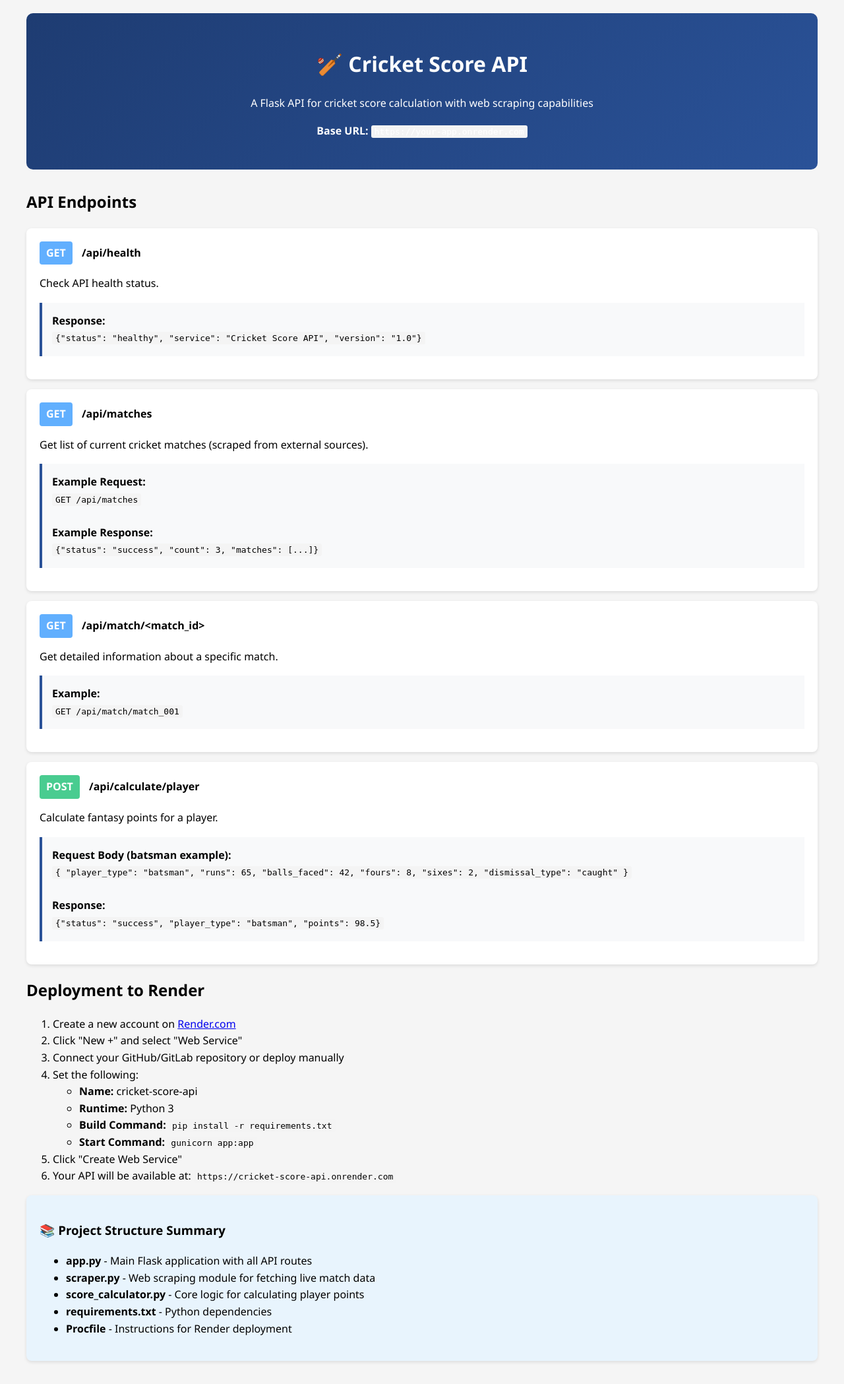
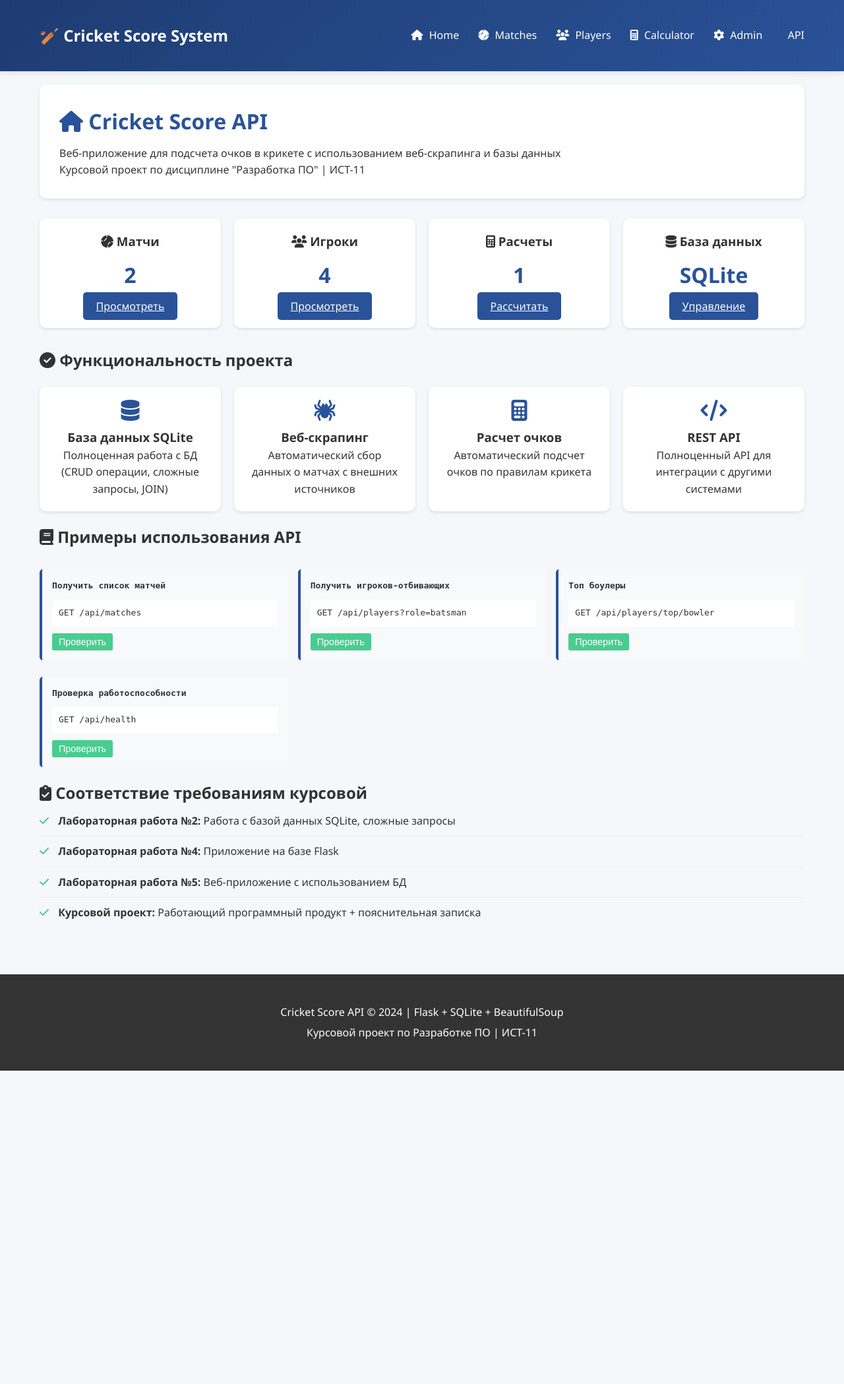
Before and after one commit to RATMIR312/kursach, a Flask app: template templates/index.html in a window 1280 px wide. Shown: the whole page at 66% size. After the commit the page ends 1623 px from the top, so only its background shows below. Run offline with Flask 3, Linux system fonts and the light colour scheme; the template is opened without the code that fills it: most values are stand-ins (such as "Sample title", 1, 10 or a date in 2020).

Commit message:
Update index.html

```diff
--- a/templates/index.html
+++ b/templates/index.html
@@ -1,152 +1,231 @@
-<!DOCTYPE html>
-<html lang="en">
-<head>
-    <meta charset="UTF-8">
-    <meta name="viewport" content="width=device-width, initial-scale=1.0">
-    <title>Cricket Score API - Documentation</title>
-    <style>
-        body {
-            font-family: 'Segoe UI', Tahoma, Geneva, Verdana, sans-serif;
-            line-height: 1.6;
-            max-width: 1200px;
-            margin: 0 auto;
-            padding: 20px;
-            background-color: #f5f5f5;
-        }
-        .header {
-            background: linear-gradient(135deg, #1e3c72, #2a5298);
-            color: white;
-            padding: 30px;
-            border-radius: 10px;
-            margin-bottom: 30px;
-            text-align: center;
-        }
-        .endpoint {
-            background: white;
-            padding: 20px;
-            margin: 15px 0;
-            border-radius: 8px;
-            box-shadow: 0 2px 5px rgba(0,0,0,0.1);
-        }
-        .method {
-            display: inline-block;
-            padding: 5px 10px;
-            border-radius: 4px;
-            font-weight: bold;
-            margin-right: 10px;
-        }
-        .get { background: #61affe; color: white; }
-        .post { background: #49cc90; color: white; }
-        code {
-            background: #f4f4f4;
-            padding: 2px 5px;
-            border-radius: 3px;
-            font-family: monospace;
-        }
-        .example {
-            background: #f8f9fa;
-            border-left: 4px solid #2a5298;
-            padding: 15px;
-            margin: 15px 0;
-        }
-    </style>
-</head>
-<body>
-    <div class="header">
-        <h1>🏏 Cricket Score API</h1>
-        <p>A Flask API for cricket score calculation with web scraping capabilities</p>
-        <p><strong>Base URL:</strong> <code>https://your-app.onrender.com</code></p>
-    </div>
+{% extends "base.html" %}
 
-    <h2>API Endpoints</h2>
+{% block title %}Cricket Score API - Главная{% endblock %}
 
-    <div class="endpoint">
-        <div>
-            <span class="method get">GET</span>
-            <strong>/api/health</strong>
+{% block content %}
+<div class="header">
+    <h1><i class="fas fa-home"></i> Cricket Score API</h1>
+    <p>Веб-приложение для подсчета очков в крикете с использованием веб-скрапинга и базы данных</p>
+    <p class="subtitle">Курсовой проект по дисциплине "Разработка ПО" | ИСТ-11</p>
+</div>
+
+<div class="dashboard">
+    <div class="stats">
+        <div class="stat-card">
+            <h3><i class="fas fa-baseball-ball"></i> Матчи</h3>
+            <p class="stat-number">{{ matches_count }}</p>
+            <a href="/matches" class="btn">Просмотреть</a>
         </div>
-        <p>Check API health status.</p>
-        <div class="example">
-            <strong>Response:</strong><br>
-            <code>{"status": "healthy", "service": "Cricket Score API", "version": "1.0"}</code>
+
+        <div class="stat-card">
+            <h3><i class="fas fa-users"></i> Игроки</h3>
+            <p class="stat-number">{{ players_count }}</p>
+            <a href="/players" class="btn">Просмотреть</a>
+        </div>
+
+        <div class="stat-card">
+            <h3><i class="fas fa-calculator"></i> Расчеты</h3>
+            <p class="stat-number">{{ calculations_count }}</p>
+            <a href="/calculate" class="btn">Рассчитать</a>
+        </div>
+
+        <div class="stat-card">
+            <h3><i class="fas fa-database"></i> База данных</h3>
+            <p class="stat-number">SQLite</p>
+            <a href="/admin" class="btn">Управление</a>
         </div>
     </div>
+</div>
 
-    <div class="endpoint">
-        <div>
-            <span class="method get">GET</span>
-            <strong>/api/matches</strong>
+<div class="features">
+    <h2><i class="fas fa-check-circle"></i> Функциональность проекта</h2>
+
+    <div class="feature-list">
+        <div class="feature">
+            <i class="fas fa-database"></i>
+            <h3>База данных SQLite</h3>
+            <p>Полноценная работа с БД (CRUD операции, сложные запросы, JOIN)</p>
         </div>
-        <p>Get list of current cricket matches (scraped from external sources).</p>
-        <div class="example">
-            <strong>Example Request:</strong><br>
-            <code>GET /api/matches</code><br><br>
-            <strong>Example Response:</strong><br>
-            <code>{"status": "success", "count": 3, "matches": [...]}</code>
+
+        <div class="feature">
+            <i class="fas fa-spider"></i>
+            <h3>Веб-скрапинг</h3>
+            <p>Автоматический сбор данных о матчах с внешних источников</p>
+        </div>
+
+        <div class="feature">
+            <i class="fas fa-calculator"></i>
+            <h3>Расчет очков</h3>
+            <p>Автоматический подсчет очков по правилам крикета</p>
+        </div>
+
+        <div class="feature">
+            <i class="fas fa-code"></i>
+            <h3>REST API</h3>
+            <p>Полноценный API для интеграции с другими системами</p>
         </div>
     </div>
+</div>
 
-    <div class="endpoint">
-        <div>
-            <span class="method get">GET</span>
-            <strong>/api/match/&lt;match_id&gt;</strong>
+<div class="api-docs">
+    <h2><i class="fas fa-book"></i> Примеры использования API</h2>
+
+    <div class="code-examples">
+        <div class="code-block">
+            <h4>Получить список матчей</h4>
+            <code>GET /api/matches</code>
+            <button class="btn-small" onclick="testEndpoint('/api/matches')">Проверить</button>
         </div>
-        <p>Get detailed information about a specific match.</p>
-        <div class="example">
-            <strong>Example:</strong><br>
-            <code>GET /api/match/match_001</code>
+
+        <div class="code-block">
+            <h4>Получить игроков-отбивающих</h4>
+            <code>GET /api/players?role=batsman</code>
+            <button class="btn-small" onclick="testEndpoint('/api/players?role=batsman')">Проверить</button>
+        </div>
+
+        <div class="code-block">
+            <h4>Топ боулеры</h4>
+            <code>GET /api/players/top/bowler</code>
+            <button class="btn-small" onclick="testEndpoint('/api/players/top/bowler')">Проверить</button>
+        </div>
+
+        <div class="code-block">
+            <h4>Проверка работоспособности</h4>
+            <code>GET /api/health</code>
+            <button class="btn-small" onclick="testEndpoint('/api/health')">Проверить</button>
         </div>
     </div>
+</div>
 
-    <div class="endpoint">
-        <div>
-            <span class="method post">POST</span>
-            <strong>/api/calculate/player</strong>
-        </div>
-        <p>Calculate fantasy points for a player.</p>
-        <div class="example">
-            <strong>Request Body (batsman example):</strong><br>
-            <code>
-            {
-                "player_type": "batsman",
-                "runs": 65,
-                "balls_faced": 42,
-                "fours": 8,
-                "sixes": 2,
-                "dismissal_type": "caught"
-            }
-            </code><br><br>
-            <strong>Response:</strong><br>
-            <code>{"status": "success", "player_type": "batsman", "points": 98.5}</code>
-        </div>
-    </div>
+<div class="requirements">
+    <h2><i class="fas fa-clipboard-check"></i> Соответствие требованиям курсовой</h2>
 
-    <h2>Deployment to Render</h2>
-    <ol>
-        <li>Create a new account on <a href="https://render.com" target="_blank">Render.com</a></li>
-        <li>Click "New +" and select "Web Service"</li>
-        <li>Connect your GitHub/GitLab repository or deploy manually</li>
-        <li>Set the following:
-            <ul>
-                <li><strong>Name:</strong> cricket-score-api</li>
-                <li><strong>Runtime:</strong> Python 3</li>
-                <li><strong>Build Command:</strong> <code>pip install -r requirements.txt</code></li>
-                <li><strong>Start Command:</strong> <code>gunicorn app:app</code></li>
-            </ul>
-        </li>
-        <li>Click "Create Web Service"</li>
-        <li>Your API will be available at: <code>https://cricket-score-api.onrender.com</code></li>
-    </ol>
+    <ul class="requirement-list">
+        <li><i class="fas fa-check"></i> <strong>Лабораторная работа №2:</strong> Работа с базой данных SQLite, сложные запросы</li>
+        <li><i class="fas fa-check"></i> <strong>Лабораторная работа №4:</strong> Приложение на базе Flask</li>
+        <li><i class="fas fa-check"></i> <strong>Лабораторная работа №5:</strong> Веб-приложение с использованием БД</li>
+        <li><i class="fas fa-check"></i> <strong>Курсовой проект:</strong> Работающий программный продукт + пояснительная записка</li>
+    </ul>
+</div>
 
-    <div class="endpoint" style="background-color: #e8f4fd;">
-        <h3>📚 Project Structure Summary</h3>
-        <ul>
-            <li><strong>app.py</strong> - Main Flask application with all API routes</li>
-            <li><strong>scraper.py</strong> - Web scraping module for fetching live match data</li>
-            <li><strong>score_calculator.py</strong> - Core logic for calculating player points</li>
-            <li><strong>requirements.txt</strong> - Python dependencies</li>
-            <li><strong>Procfile</strong> - Instructions for Render deployment</li>
-        </ul>
-    </div>
-</body>
-</html>
+<script>
+async function testEndpoint(endpoint) {
+    try {
+        const response = await fetch(endpoint);
+        const data = await response.json();
+        alert(`Ответ от ${endpoint}:\n\n${JSON.stringify(data, null, 2)}`);
+    } catch (error) {
+        alert(`Ошибка при запросе ${endpoint}:\n${error}`);
+    }
+}
+
+// Загружаем статистику при загрузке страницы
+async function loadStats() {
+    try {
+        const response = await fetch('/api/health');
+        const data = await response.json();
+
+        // Обновляем статистику на странице
+        document.querySelectorAll('.stat-number')[0].textContent = data.tables.matches;
+        document.querySelectorAll('.stat-number')[1].textContent = data.tables.players;
+        document.querySelectorAll('.stat-number')[2].textContent = data.tables.points_history;
+    } catch (error) {
+        console.error('Error loading stats:', error);
+    }
+}
+
+// Запускаем при загрузке страницы
+window.addEventListener('DOMContentLoaded', loadStats);
+</script>
+
+<style>
+.dashboard {
+    margin: 30px 0;
+}
+
+.stats {
+    display: grid;
+    grid-template-columns: repeat(auto-fit, minmax(200px, 1fr));
+    gap: 20px;
+    margin: 20px 0;
+}
+
+.stat-card {
+    background: white;
+    padding: 20px;
+    border-radius: 10px;
+    text-align: center;
+    box-shadow: 0 2px 5px rgba(0,0,0,0.1);
+}
+
+.stat-number {
+    font-size: 2rem;
+    font-weight: bold;
+    color: #2a5298;
+    margin: 10px 0;
+}
+
+.feature-list {
+    display: grid;
+    grid-template-columns: repeat(auto-fit, minmax(250px, 1fr));
+    gap: 20px;
+    margin: 20px 0;
+}
+
+.feature {
+    background: white;
+    padding: 20px;
+    border-radius: 10px;
+    text-align: center;
+    box-shadow: 0 2px 5px rgba(0,0,0,0.1);
+}
+
+.feature i {
+    font-size: 2rem;
+    color: #2a5298;
+    margin-bottom: 10px;
+}
+
+.code-examples {
+    display: grid;
+    grid-template-columns: repeat(auto-fit, minmax(300px, 1fr));
+    gap: 15px;
+    margin: 20px 0;
+}
+
+.code-block {
+    background: #f8f9fa;
+    padding: 15px;
+    border-radius: 5px;
+    border-left: 4px solid #2a5298;
+}
+
+.code-block code {
+    display: block;
+    margin: 10px 0;
+    padding: 10px;
+    background: white;
+    border-radius: 3px;
+    font-family: monospace;
+}
+
+.requirement-list {
+    list-style: none;
+    padding: 0;
+}
+
+.requirement-list li {
+    padding: 10px 0;
+    border-bottom: 1px solid #eee;
+}
+
+.requirement-list li:last-child {
+    border-bottom: none;
+}
+
+.requirement-list i.fa-check {
+    color: #49cc90;
+    margin-right: 10px;
+}
+</style>
+{% endblock %}
```
